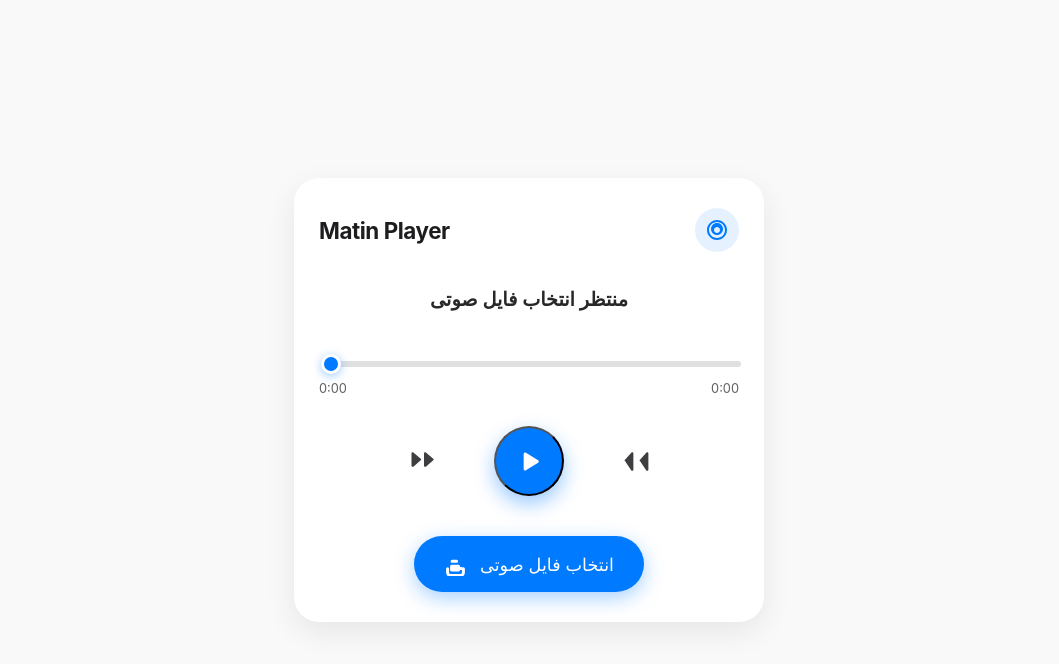
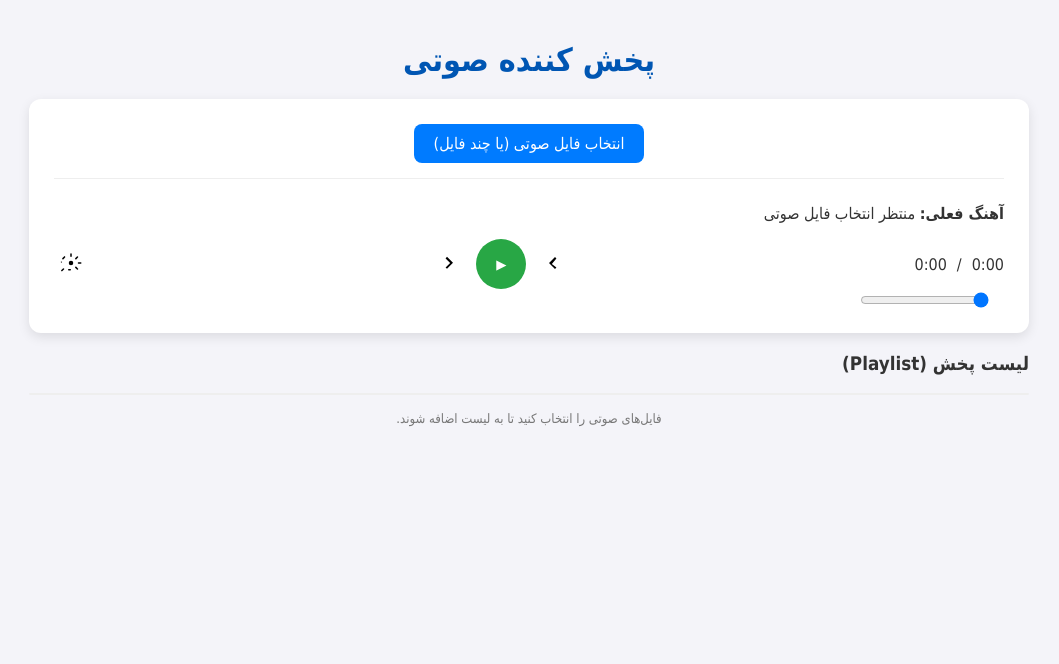
Before and after one commit to matindiscordgg/MatinPlayer, a plain HTML site: page index.html in a window 1280 px wide. Shown: the whole page, without its empty margins (111-1170 px from the left). Drawn offline with Linux system fonts and the light colour scheme.

Commit message:
Update index.html

```diff
--- a/index.html
+++ b/index.html
@@ -1,67 +1,236 @@
 <!DOCTYPE html>
-<html lang="fa">
+<html lang="fa" dir="rtl">
 <head>
     <meta charset="UTF-8">
     <meta name="viewport" content="width=device-width, initial-scale=1.0">
-    <title>Matin Player</title>
-    <link rel="stylesheet" href="style.css">
+    <title>پخش کننده صوتی پیشرفته</title>
+    <style>
+        /* کدهای CSS اولیه (برای حالت عادی) - باید با CSS حالت دارک ترکیب شوند */
+        body {
+            font-family: Tahoma, sans-serif;
+            background-color: #f4f4f9;
+            color: #333;
+            padding: 20px;
+            transition: background-color 0.3s, color 0.3s;
+            max-width: 1000px;
+            margin: 0 auto;
+        }
+        .player-container {
+            background-color: #ffffff;
+            padding: 25px;
+            border-radius: 12px;
+            box-shadow: 0 4px 12px rgba(0, 0, 0, 0.1);
+            margin-bottom: 20px;
+        }
+        h1 {
+            text-align: center;
+            color: #0056b3;
+            margin-bottom: 20px;
+        }
+        /* --- بخش انتخاب فایل --- */
+        .file-input-section {
+            text-align: center;
+            margin-bottom: 25px;
+            padding-bottom: 15px;
+            border-bottom: 1px solid #eeeeee;
+        }
+        #audioFile {
+            display: none; /* ورودی فایل مخفی می‌شود */
+        }
+        .custom-file-upload {
+            padding: 10px 20px;
+            background-color: #007bff;
+            color: white;
+            border-radius: 8px;
+            cursor: pointer;
+            display: inline-block;
+            transition: background-color 0.3s;
+        }
+        .custom-file-upload:hover {
+            background-color: #0056b3;
+        }
+        /* --- بخش کنترل پلیر --- */
+        .controls {
+            display: flex;
+            align-items: center;
+            justify-content: space-between;
+            margin-top: 15px;
+        }
+        .control-group {
+            display: flex;
+            align-items: center;
+            gap: 10px;
+        }
+        button {
+            border: none;
+            background: none;
+            cursor: pointer;
+            padding: 5px;
+            transition: color 0.2s;
+        }
+        .player-button svg {
+            width: 24px;
+            height: 24px;
+            fill: currentColor; /* رنگ‌بندی بر اساس رنگ متن اصلی */
+        }
+        #playPauseButton {
+            background-color: #28a745;
+            color: white;
+            border-radius: 50%;
+            width: 50px;
+            height: 50px;
+            display: flex;
+            align-items: center;
+            justify-content: center;
+        }
+        #playPauseButton:hover {
+            background-color: #1e7e34;
+        }
+        #seekBar {
+            flex-grow: 1;
+            margin: 0 15px;
+            height: 8px;
+            background: #ddd;
+            border-radius: 4px;
+        }
+        #seekBar::-webkit-slider-thumb {
+            -webkit-appearance: none;
+            appearance: none;
+            width: 16px;
+            height: 16px;
+            border-radius: 50%;
+            background: #007bff;
+            cursor: pointer;
+        }
+        /* --- بخش لیست پخش --- */
+        .playlist-section {
+            margin-top: 20px;
+        }
+        #playlistContainer {
+            list-style: none;
+            padding: 0;
+            max-height: 300px;
+            overflow-y: auto;
+            border: 1px solid #eeeeee;
+            border-radius: 8px;
+        }
+        .playlist-item {
+            padding: 10px 15px;
+            border-bottom: 1px solid #f0f0f0;
+            cursor: pointer;
+            transition: background-color 0.2s;
+        }
+        .playlist-item:last-child {
+            border-bottom: none;
+        }
+        .playlist-item:hover {
+            background-color: #f9f9f9;
+        }
+        .playlist-item.active {
+            background-color: #e0f0ff;
+            color: #0056b3;
+            font-weight: bold;
+        }
+    </style>
+    <!-- ترکیب CSS حالت دارک در اینجا -->
+    <style id="dark-mode-styles">
+        body.dark-theme {
+            background-color: #121212;
+            color: #e0e0e0;
+        }
+        body.dark-theme .player-container {
+            background-color: #1e1e1e;
+            box-shadow: 0 4px 12px rgba(0, 0, 0, 0.5);
+        }
+        body.dark-theme h1 {
+            color: #4da6ff;
+        }
+        body.dark-theme .custom-file-upload {
+            background-color: #4da6ff;
+        }
+        body.dark-theme .custom-file-upload:hover {
+            background-color: #358bde;
+        }
+        body.dark-theme #seekBar {
+            background: #444;
+        }
+        body.dark-theme #seekBar::-webkit-slider-thumb {
+            background: #4da6ff;
+        }
+        body.dark-theme .playlist-item:hover {
+            background-color: #2c2c2c;
+        }
+        body.dark-theme .playlist-item.active {
+            background-color: #355a80;
+            color: #ffffff;
+        }
+    </style>
 </head>
 <body>
+
+    <h1>پخش کننده صوتی</h1>
+
     <div class="player-container">
-        <header>
-            <h2>Matin Player</h2>
-            <button class="theme-toggle-button" id="themeToggle" aria-label="تغییر تم">
-                <svg class="icon-theme-dark" viewBox="0 0 24 24" fill="currentColor">
-                    <path d="M12 2C6.486 2 2 6.486 2 12s4.486 10 10 10 10-4.486 10-10S17.514 2 12 2zm0 18c-4.411 0-8-3.589-8-8s3.589-8 8-8 8 3.589 8 8-3.589 8-8 8zm0-15c-3.314 0-6 2.686-6 6s2.686 6 6 6 6-2.686 6-6-2.686-6-6-6zm0 10c-1.654 0-3-1.346-3-3s1.346-3 3-3 3 1.346 3 3-1.346 3-3 3z"/>
-                </svg>
-            </button>
-        </header>
 
-        <div class="track-info">
-            <div id="currentTrackTitle">هیچ آهنگی انتخاب نشده است</div>
+        <!-- بخش انتخاب فایل -->
+        <div class="file-input-section">
+            <label for="audioFile" class="custom-file-upload">
+                انتخاب فایل صوتی (یا چند فایل)
+            </label>
+            <!-- اصلاح شده: استفاده از accept برای محدود کردن فرمت‌ها و label برای فعال‌سازی -->
+            <input type="file" id="audioFile" accept="audio/mp3, audio/wav, audio/ogg, audio/flac, audio/aac" multiple>
         </div>
 
-        <div class="progress-section">
-            <input type="range" id="seekBar" value="0" min="0" max="100">
-            <div class="time-display">
-                <span id="currentTime">0:00</span>
-                <span id="duration">0:00</span>
+        <!-- بخش اطلاعات و کنترل‌های اصلی -->
+        <div class="track-info">
+            <p><strong>آهنگ فعلی:</strong> <span id="currentTrackTitle">هیچ آهنگی انتخاب نشده است</span></p>
+        </div>
+
+        <div class="controls">
+            <div class="control-group time-display">
+                <span id="currentTime">0:00</span> / <span id="duration">0:00</span>
+            </div>
+
+            <div class="control-group buttons">
+                <button id="prevButton" class="player-button" title="آهنگ قبلی">
+                    <svg><!-- آیکون قبلی (باید با SVG واقعی جایگزین شود) --><path d="M15.41 7.41L14 6l-6 6 6 6 1.41-1.41L10.83 13z"/></svg>
+                </button>
+
+                <button id="playPauseButton" title="پخش/توقف">
+                    <!-- آیکون‌ها به صورت پیش‌فرض در CSS/JS مدیریت می‌شوند، اینجا جایگاه آن‌هاست -->
+                    <span class="icon-play" style="display: inline-block;">▶</span>
+                    <span class="icon-pause" style="display: none;">❚❚</span>
+                </button>
+
+                <button id="nextButton" class="player-button" title="آهنگ بعدی">
+                    <svg><!-- آیکون بعدی (باید با SVG واقعی جایگزین شود) --><path d="M8.59 16.41L10 17.83l6-6-6-6L8.59 7.59 13.17 12z"/></svg>
+                </button>
+            </div>
+
+            <div class="control-group theme-and-seek">
+                 <!-- دکمه تم -->
+                <button id="themeToggle" class="player-button" title="تغییر تم">
+                    <!-- آیکون واقعی خورشید/ماه باید جایگزین شود -->
+                    <svg viewBox="0 0 24 24" width="24" height="24"><!-- نماد کلی تم --><path d="M12 2.25a.75.75 0 01.75.75v2.25a.75.75 0 01-1.5 0V3a.75.75 0 01.75-.75zM18.988 5.488a.75.75 0 010 1.06l-1.59 1.59a.75.75 0 11-1.06-1.06l1.59-1.59a.75.75 0 011.06 0zM21.75 11.25a.75.75 0 010 1.5H19.5a.75.75 0 010-1.5h2.25zM18.988 17.452a.75.75 0 01-1.06 1.06l-1.59-1.59a.75.75 0 111.06-1.06l1.59 1.59a.75.75 0 010 1.06zM12 18.75a.75.75 0 01-.75.75H9.75a.75.75 0 010-1.5h1.5a.75.75 0 01.75.75zM5.012 17.452a.75.75 0 010 1.06l-1.59 1.59a.75.75 0 11-1.06-1.06l1.59-1.59a.75.75 0 011.06 0zM3.25 12a.75.75 0 010-1.5H1.5a.75.75 0 010 1.5h1.75zM5.012 5.488a.75.75 0 011.06 1.06l-1.59 1.59a.75.75 0 11-1.06-1.06l1.59-1.59a.75.75 0 011.06 0zM12 14.25a2.25 2.25 0 100-4.5 2.25 2.25 0 000 4.5z"/></svg>
+                </button>
+
             </div>
         </div>
 
-        <div class="controls">
-            <button class="control-button" id="prevButton" aria-label="قبلی">
-                <svg class="icon-prev" viewBox="0 0 24 24" fill="currentColor">
-                    <path d="M16 18.1V5.9c0-0.7 0.8-1.2 1.5-0.8l5.9 5.1c0.4 0.3 0.4 0.9 0 1.2l-5.9 5.1c-0.7 0.4-1.5-0.1-1.5-0.8zm-10 0V5.9c0-0.7 0.8-1.2 1.5-0.8l5.9 5.1c0.4 0.3 0.4 0.9 0 1.2l-5.9 5.1c-0.7 0.4-1.5-0.1-1.5-0.8z"/>
-                </svg>
-            </button>
-            <button class="play-pause-button" id="playPauseButton" aria-label="پخش/توقف">
-                <svg class="icon-play" viewBox="0 0 24 24" fill="currentColor">
-                    <path d="M8 6.827v10.347c0 0.791 0.874 1.312 1.565 0.874l8.325-5.173c0.647-0.403 0.647-1.293 0-1.696L9.565 5.953C8.874 5.521 8 6.034 8 6.827z"/>
-                </svg>
-                 <svg class="icon-pause" viewBox="0 0 24 24" fill="currentColor" style="display: none;">
-                    <path d="M9 20c0 1.105-0.895 2-2 2s-2-0.895-2-2V4c0-1.105 0.895-2 2-2s2 0.895 2 2V20zM17 4c0-1.105-0.895-2-2-2s-2 0.895-2 2v16c0 1.105 0.895 2 2 2s2-0.895 2-2V4z"/>
-                </svg>
-            </button>
-            <button class="control-button" id="nextButton" aria-label="بعدی">
-                <svg class="icon-next" viewBox="0 0 24 24" fill="currentColor">
-                    <path d="M7.5 18.1V5.9c0-0.7-0.8-1.2-1.5-0.8L0.8 10.9c-0.4 0.3-0.4 0.9 0 1.2L6 19.7c0.7 0.4 1.5-0.1 1.5-0.8zM19.5 18.1V5.9c0-0.7-0.8-1.2-1.5-0.8L12.8 10.9c-0.4 0.3-0.4 0.9 0 1.2L18 19.7c0.7 0.4 1.5-0.1 1.5-0.8z"/>
-                </svg>
-            </button>
-        </div>
-
-        <div class="file-input-section">
-            <label for="audioFile" class="action-button">
-                <svg class="icon-upload" viewBox="0 0 24 24" fill="currentColor">
-                    <path d="M19.4 15.37a1.5 1.5 0 0 0-1.5 1.5v3.71a1.5 1.5 0 0 1-1.5 1.5H6.6a1.5 1.5 0 0 1-1.5-1.5V16.87a1.5 1.5 0 0 0-3 0v3.71a4.5 4.5 0 0 0 4.5 4.5h9.8a4.5 4.5 0 0 0 4.5-4.5v-3.71a1.5 1.5 0 0 0-1.5-1.5zm-7.9 1.03a1.5 1.5 0 0 0 1.5 1.5h4.5a1.5 1.5 0 0 0 0-3h-4.5a1.5 1.5 0 0 0-1.5 1.5zm2.6-7.15a1.5 1.5 0 0 0-1.5-1.5h-4.5a1.5 1.5 0 0 0 0 3h4.5a1.5 1.5 0 0 0 1.5-1.5zm-6.5 3.5a1.5 1.5 0 0 0-1.5 1.5v3.71a1.5 1.5 0 0 0 1.5 1.5h6.9a1.5 1.5 0 0 0 1.5-1.5v-3.71a1.5 1.5 0 0 0-1.5-1.5H7.5z"/>
-                </svg>
-                <span>انتخاب فایل صوتی</span>
-            </label>
-            <!-- ورودی فایل مخفی با accept اصلاح شده -->
-            <input type="file" id="audioFile" accept="audio/mpeg, audio/wav, audio/ogg, audio/aac, audio/flac" style="display: none;">
-        </div>
+        <!-- نوار پیشرفت -->
+        <input type="range" id="seekBar" value="0" min="0" max="100">
     </div>
 
+    <!-- بخش لیست پخش -->
+    <div class="playlist-section">
+        <h3>لیست پخش (Playlist)</h3>
+        <ul id="playlistContainer">
+            <!-- آیتم‌های لیست به صورت داینامیک توسط JS اضافه می‌شوند -->
+        </ul>
+        <p style="text-align: center; font-size: small; color: #777;">فایل‌های صوتی را انتخاب کنید تا به لیست اضافه شوند.</p>
+    </div>
+
+    <!-- اسکریپت باید در انتهای بادی قرار گیرد -->
     <script src="script.js"></script>
 </body>
 </html>
```
